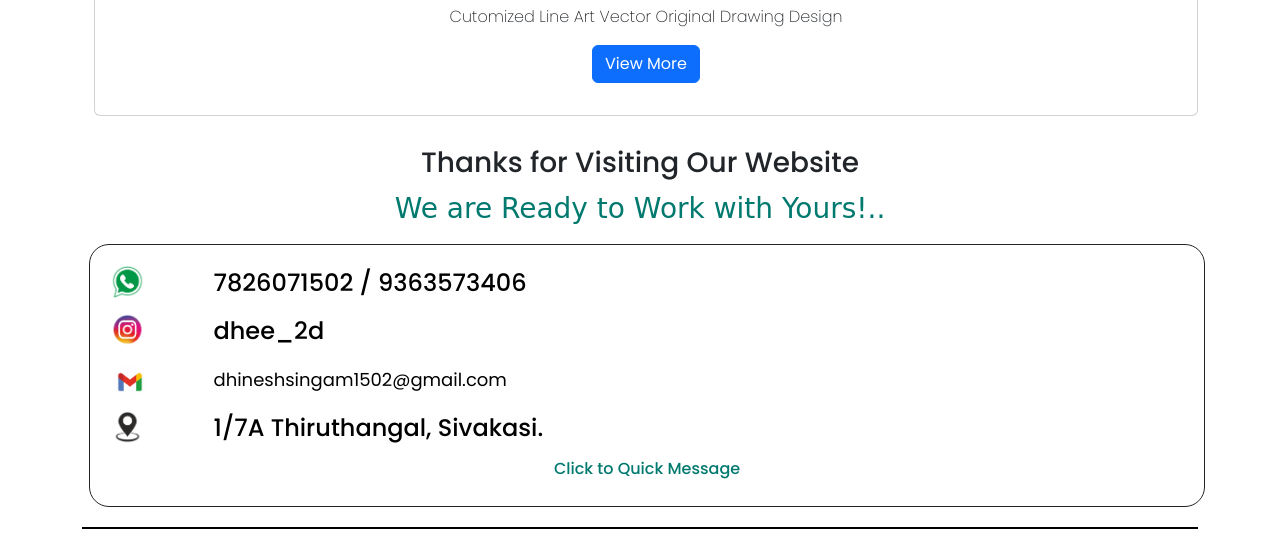
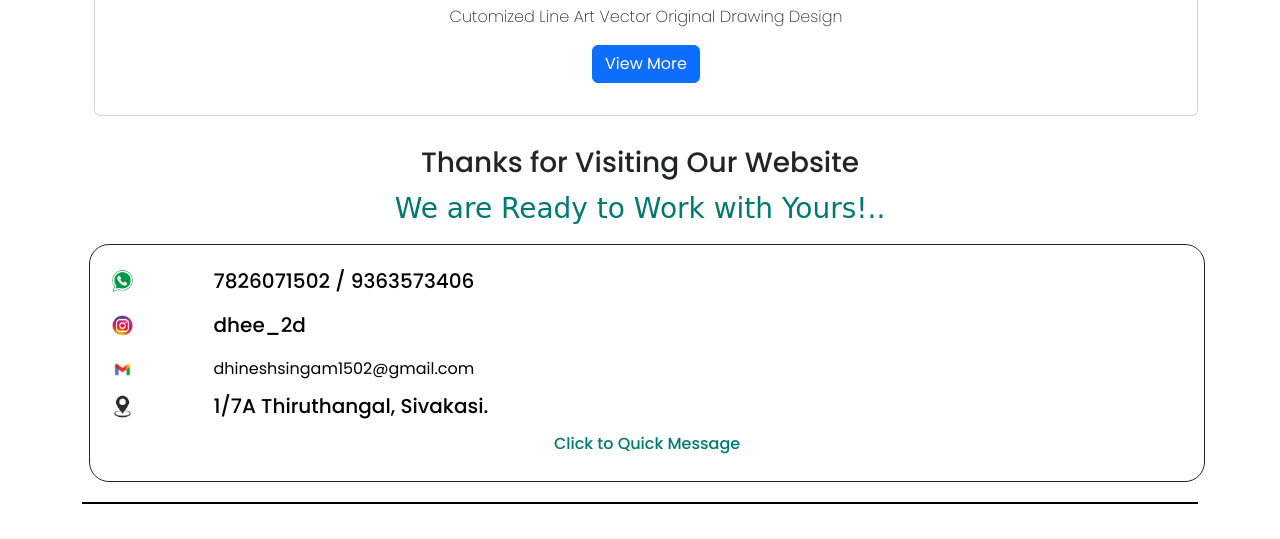
Before and after one commit to dhineshsingam/Dhee_Designs, a plain HTML site: page index.html in a window 1280 px wide. Shown: the part 6871-7410 px from the top of the page. After the commit the page ends 7385 px from the top, so only its background shows below. Drawn offline with nearby package versions, Linux system fonts and the light colour scheme; a web font is replaced by a local one.

Commit message:
change logo size

```diff
--- a/index.html
+++ b/index.html
@@ -1881,23 +1881,23 @@
 
         <div style="align-content: center; margin-bottom: 20px; border: solid 1px; border-radius: 20px; padding: 20px; position: relative; left: 7px;">
             <div class="row text-black">
-                <a class="col-1" href="https://wa.me/qr/5YAPEOJ22DUMJ1"><img src="img/All Designs/whatapp.png " style="width: 35px;" ></a>
-                <a  class="col pt-1  ps-4 text-black" style="text-decoration:none ;" href="https://wa.me/qr/5YAPEOJ22DUMJ1" id="contact"><h4>7826071502 / 9363573406</h4></a>
+                <a class="col-1 pt-1" href="https://wa.me/qr/5YAPEOJ22DUMJ1"><img src="img/All Designs/whatapp.png " style="width: 25px;" ></a>
+                <a  class="col pt-1  ps-4 text-black" style="text-decoration:none ;" href="https://wa.me/qr/5YAPEOJ22DUMJ1" id="contact"><h5>7826071502 / 9363573406</h5></a>
             </div>
 
             <div class="row text-black pt-2">
-                <a class="col-1" href="https://www.instagram.com/dhee_2d?igsh=emxoN2x0Ym5naXFs"><img src="img/All Designs/insta.png" style="width: 35px;" ></a>
-                <a  class="col pt-1  ps-4 text-black" style="text-decoration:none ;" href="https://www.instagram.com/dhee_2d?igsh=emxoN2x0Ym5naXFs" id="contact"><h4>dhee_2d</h4></a>
+                <a class="col-1 pt-1" href="https://www.instagram.com/dhee_2d?igsh=emxoN2x0Ym5naXFs"><img src="img/All Designs/insta.png" style="width: 25px;" ></a>
+                <a  class="col pt-1  ps-4 text-black" style="text-decoration:none ;" href="https://www.instagram.com/dhee_2d?igsh=emxoN2x0Ym5naXFs" id="contact"><h5>dhee_2d</h5></a>
             </div>
 
             <div class="row text-black pt-2">
-                <a class="col-1" href="https://mail.google.com/mail/u/0/#inbox?compose=new"><img src="img/All Designs/gmail.png" style="width: 40px;" ></a>
-                <a  class="col pt-1  ps-4 text-black" style="text-decoration:none ; font-size: 18px;" href="https://mail.google.com/mail/u/0/#inbox?compose=new" id="contact"><b>dhineshsingam1502@gmail.com</b></a>
+                <a class="col-1 pt-1" href="https://mail.google.com/mail/u/0/#inbox?compose=new"><img src="img/All Designs/gmail.png" style="width: 25px;" ></a>
+                <a  class="col pt-1  ps-4 text-black" style="text-decoration:none ; " href="https://mail.google.com/mail/u/0/#inbox?compose=new" id="contact"><b>dhineshsingam1502@gmail.com</b></a>
             </div>
 
             <div class="row pt-2">
-                <a class="col-1" href="https://maps.app.goo.gl/rNWtCfraF27uGwF19"><img src="img/All Designs/location black.png" style="width: 35px;" ></a>
-                <a  class="col pt-1 ps-4" style="color:black; text-decoration: none;" href="https://maps.app.goo.gl/rNWtCfraF27uGwF19"><h4> 1/7A Thiruthangal, Sivakasi.</h4></a>
+                <a class="col-1 pt-1" href="https://maps.app.goo.gl/rNWtCfraF27uGwF19"><img src="img/All Designs/location black.png" style="width: 25px;" ></a>
+                <a  class="col pt-1 ps-4" style="color:black; text-decoration: none;" href="https://maps.app.goo.gl/rNWtCfraF27uGwF19"><h5> 1/7A Thiruthangal, Sivakasi.</h5></a>
             </div>
 
             <div class="pt-2 text-center" style="color: rgb(0, 121, 111);">
```
